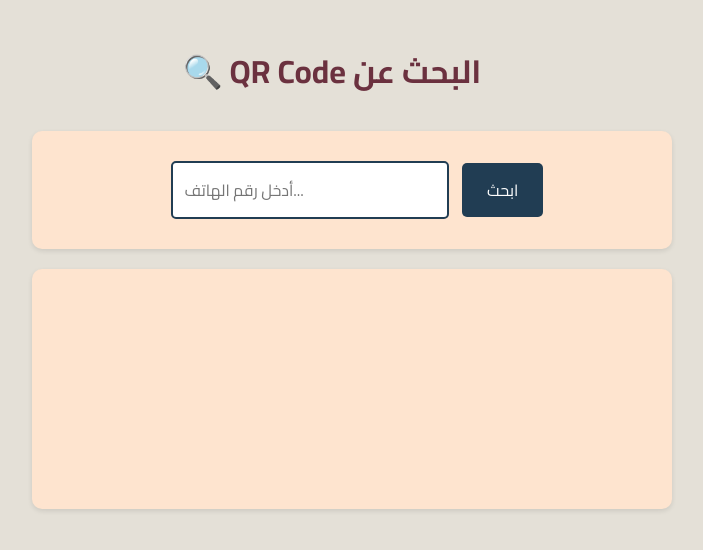
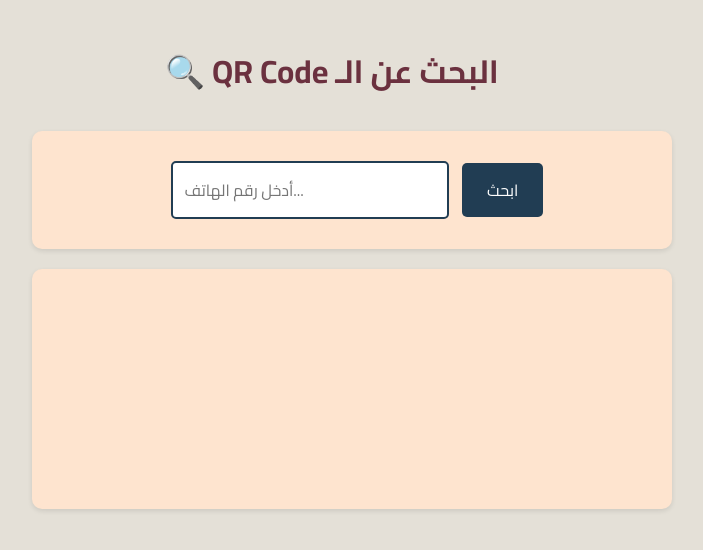
Before and after one commit to yusufalhelou/qr, a plain HTML site: page index.html in a window 1280 px wide. Shown: the whole page, without its empty margins (308-1011 px from the left). Drawn offline with Linux system fonts and the light colour scheme.

Commit message:
Update index.html

```diff
--- a/index.html
+++ b/index.html
@@ -108,7 +108,7 @@
 </head>
 <body>
     <div class="container">
-        <h1>🔍 QR Code البحث عن</h1>
+        <h1>🔍 QR Code البحث عن الـ</h1>
         <div class="search-box">
             <input type="tel" id="phoneInput" placeholder="أدخل رقم الهاتف...">
             <button onclick="findQRCode()">ابحث</button>
```
